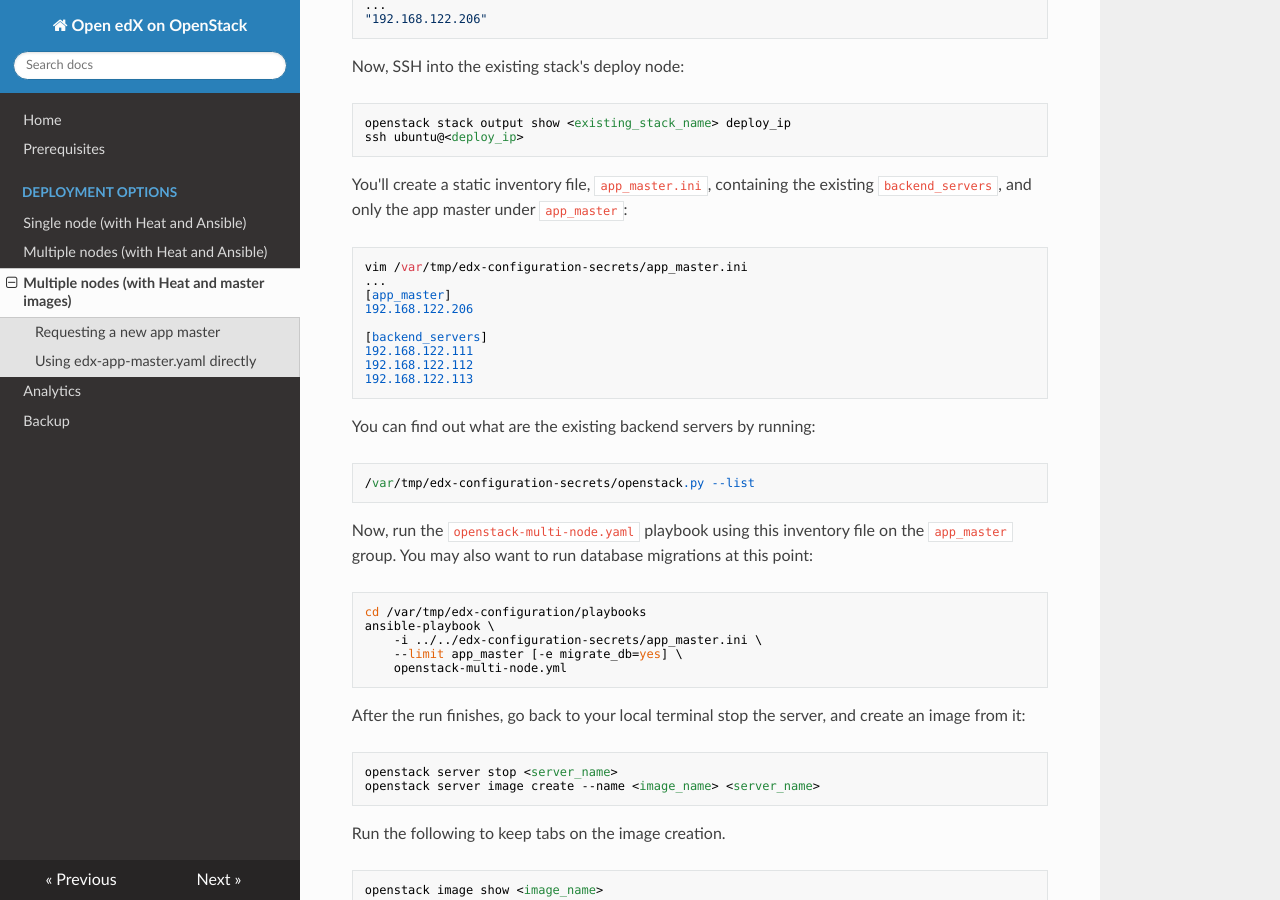
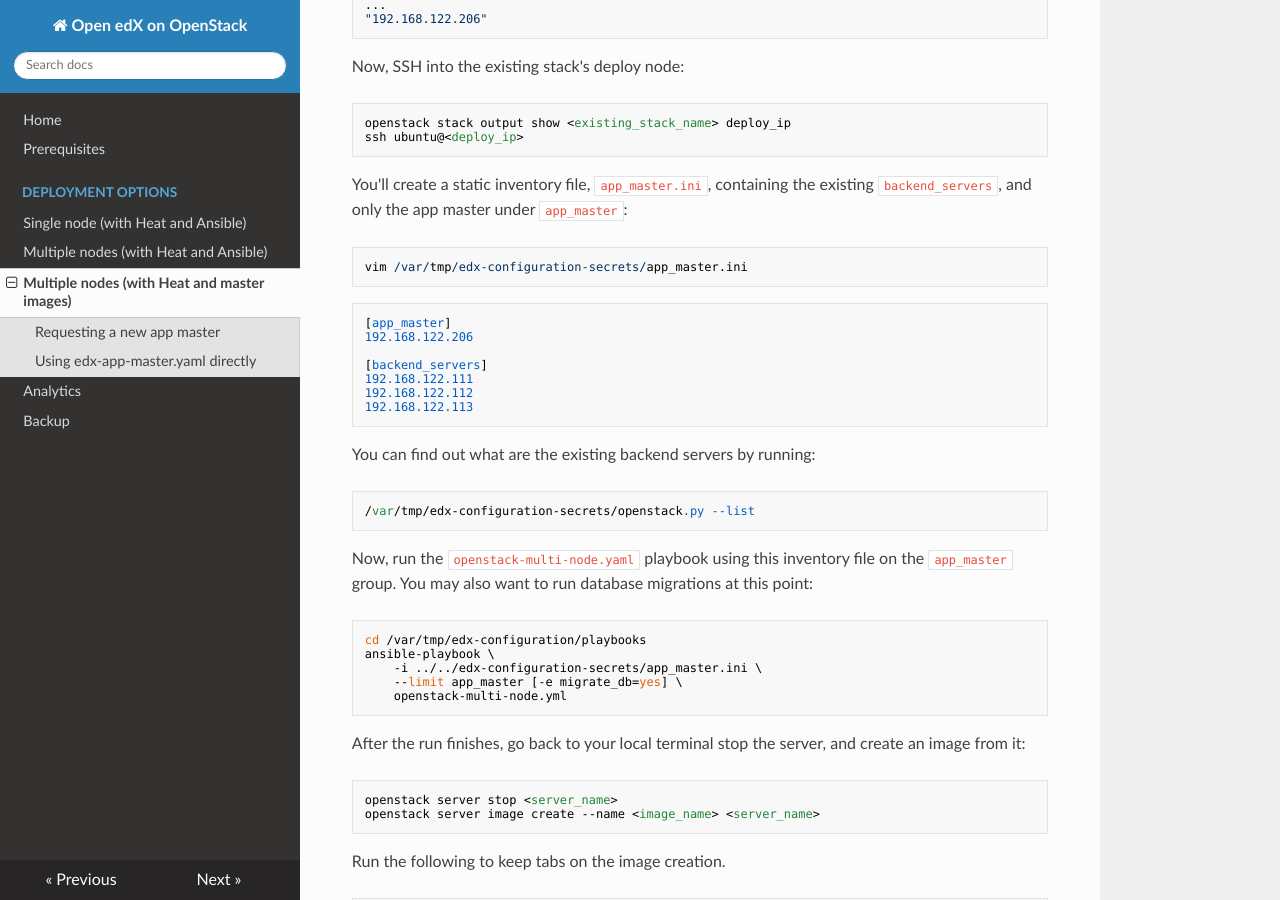
Before and after one commit to arbrandes/openedx-on-openstack, an MkDocs documentation site: the page built from docs/deployment/multiple-master.md, in a window 1280 px wide and 900 px high, scrolled down 2124 px. Built offline with MkDocs 1.6.1, drawn with Linux system fonts in a browser that asks for light colours; nearby versions of some CDN libraries; old or Windows-style settings are respelled for this version of MkDocs.

Commit message:
Select lexer for all fenced code blocks
Though MkDocs by itself is fine with auto-detecting a fenced code
block's syntax and selecting the appropriate lexer, the Read The Docs
MkDocs builder is not. Explicitly declare code block syntax to be
safe.

````diff
--- a/docs/deployment/multiple-master.md
+++ b/docs/deployment/multiple-master.md
@@ -14,7 +14,7 @@ request it to be created by the the existing stack, or you you can use the
 
 To request the existing stack to create a new app master server, invoke:
 
-```
+```bash
 stack=<existing_stack_name>
 master_base_image=<master_base_image>
 openstack stack update \
@@ -27,7 +27,7 @@ openstack stack update \
 Now, run the `openstack-multi-node.yaml` playbook on the app master from the
 deploy node.  You may also want to run database migrations at this point:
 
-```
+```bash
 cd ~/edx-configuration/playbooks
 ansible-playbook \
     -i ../../edx-configuration-secrets/inventory.py \
@@ -38,7 +38,7 @@ ansible-playbook \
 After the run finishes, go back to your local terminal to stop the server, and
 create an image from it:
 
-```
+```bash
 stack=<your_stack_name>
 image=<your_image_name>
 eval $(openstack stack output show $stack app_master_id --format shell)
@@ -48,14 +48,14 @@ openstack server image create --name $image ${output_value}
 
 Run the following to keep tabs on the image creation.
 
-```
+```bash
 openstack image show $image
 ```
 
 Once it's active, you're free to disable the app master server and
 simultaneously configure the app servers to use the new image:
 
-```
+```bash
 openstack stack update \
     --existing \
     --parameter enable_app_master=0
@@ -78,7 +78,7 @@ mandatory parameters when invoking Heat:
 
 You can find out the management network ID and security group ID by issuing:
 
-```
+```bash
 openstack stack resource show <existing_stack_name> management_net | grep physical_resource_id
 openstack stack resource show <existing_stack_name> server_security_group | grep physical_resource_id
 ```
@@ -88,7 +88,7 @@ stack.
 
 Finally, this is how you would create the auxiliary stack:
 
-```
+```bash
 openstack stack create \
     --template heat-templates/hot/edx-app-master.yaml \
     --parameter name=<server_name> \
@@ -102,14 +102,14 @@ openstack stack create \
 
 To verify that the stack has reached the `CREATE_COMPLETE` state, run:
 
-```
+```bash
 openstack stack show <stack_name>
 ```
 
 Once stack creation is complete, you can use `openstack stack output show` to
 retrieve the internal IP address of the app master server:
 
-```
+```bash
 openstack stack output show <stack_name> server_ip
 ...
 "192.168.122.206"
@@ -117,7 +117,7 @@ openstack stack output show <stack_name> server_ip
 
 Now, SSH into the existing stack's deploy node:
 
-```
+```bash
 openstack stack output show <existing_stack_name> deploy_ip
 ssh ubuntu@<deploy_ip>
 ```
@@ -125,9 +125,11 @@ ssh ubuntu@<deploy_ip>
 You'll create a static inventory file, `app_master.ini`, containing the
 existing `backend_servers`, and only the app master under `app_master`:
 
+```bash
+vim /var/tmp/edx-configuration-secrets/app_master.ini
 ```
-vim /var/tmp/edx-configuration-secrets/app_master.ini
-...
+
+```ini
 [app_master]
 192.168.122.206
 
@@ -139,7 +141,7 @@ vim /var/tmp/edx-configuration-secrets/app_master.ini
 
 You can find out what are the existing backend servers by running:
 
-```
+```bash
 /var/tmp/edx-configuration-secrets/openstack.py --list
 ```
 
@@ -147,7 +149,7 @@ Now, run the `openstack-multi-node.yaml` playbook using this inventory file on
 the `app_master` group.  You may also want to run database migrations at this
 point:
 
-```
+```bash
 cd /var/tmp/edx-configuration/playbooks
 ansible-playbook \
     -i ../../edx-configuration-secrets/app_master.ini \
@@ -158,26 +160,26 @@ ansible-playbook \
 After the run finishes, go back to your local terminal stop the server, and
 create an image from it:
 
-```
+```bash
 openstack server stop <server_name>
 openstack server image create --name <image_name> <server_name>
 ```
 
 Run the following to keep tabs on the image creation.
 
-```
+```bash
 openstack image show <image_name>
 ```
 
 Once it's active, you're free to delete the app master stack:
 
-```
+```bash
 openstack stack delete <stack_name>
 ```
 
 And finally, you can use the image to update your existing stack.  For example:
 
-```
+```bash
 openstack stack update \
     --existing \
     --parameter app_image=<image_name> \
````
Also changed, not shown: docs/analytics.md (+15 -11 lines), docs/backup.md (+5 -3 lines), docs/deployment/multiple-ansible.md (+15 -15 lines), docs/deployment/single-ansible.md (+7 -7 lines).
